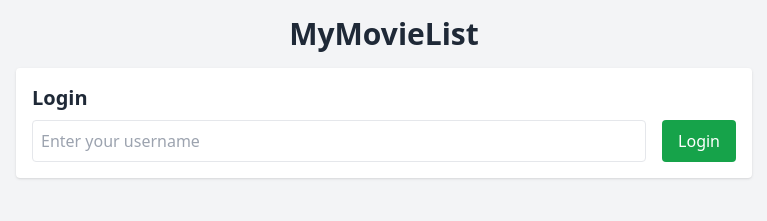
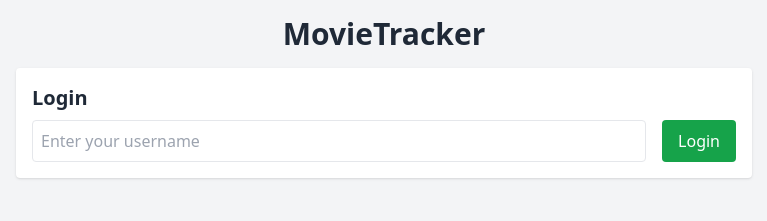
Before and after one commit to A1rboyy/MovieTracker, a plain HTML site: page index.html in a window 1280 px wide. Shown: the whole page, without its empty margins (256-1023 px from the left). Drawn offline with nearby package versions, Linux system fonts and the light colour scheme.

Commit message:
Update name to suitable one

```diff
--- a/index.html
+++ b/index.html
@@ -8,7 +8,7 @@
 </head>
 <body class="bg-gray-100 text-gray-800">
   <div class="max-w-3xl mx-auto p-4">
-    <h1 class="text-3xl font-bold mb-4 text-center">MyMovieList</h1>
+    <h1 class="text-3xl font-bold mb-4 text-center">MovieTracker</h1>
 
     <!-- Login Section -->
     <div id="loginSection" class="bg-white p-4 rounded shadow mb-6">
```
